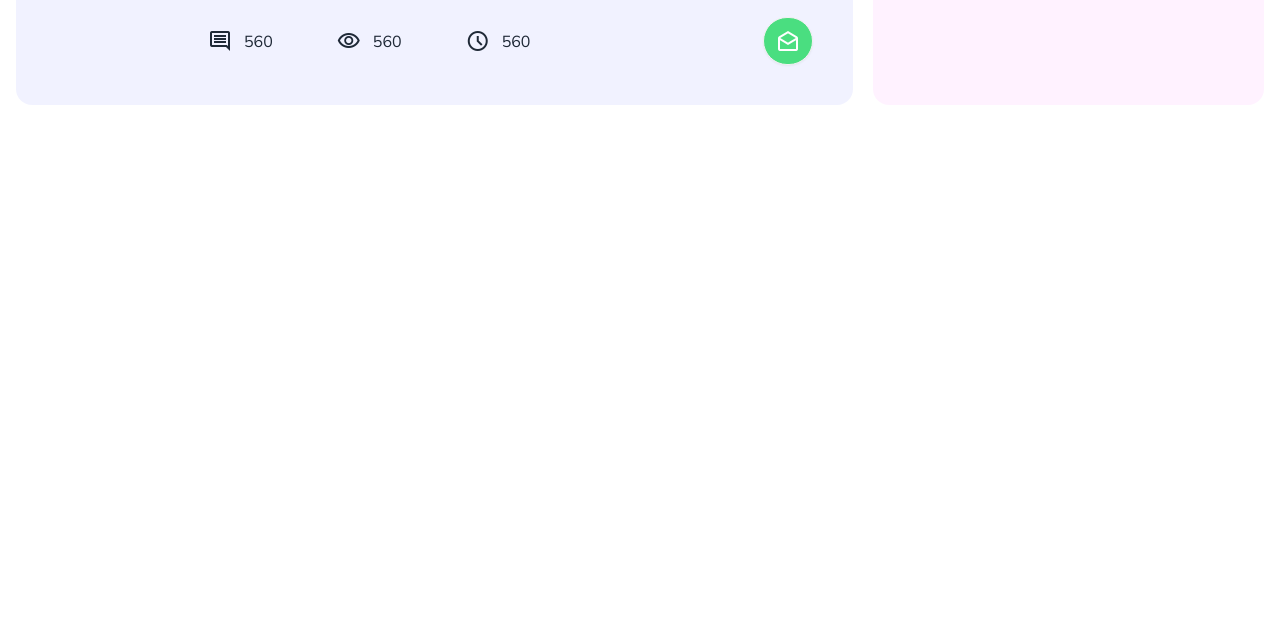
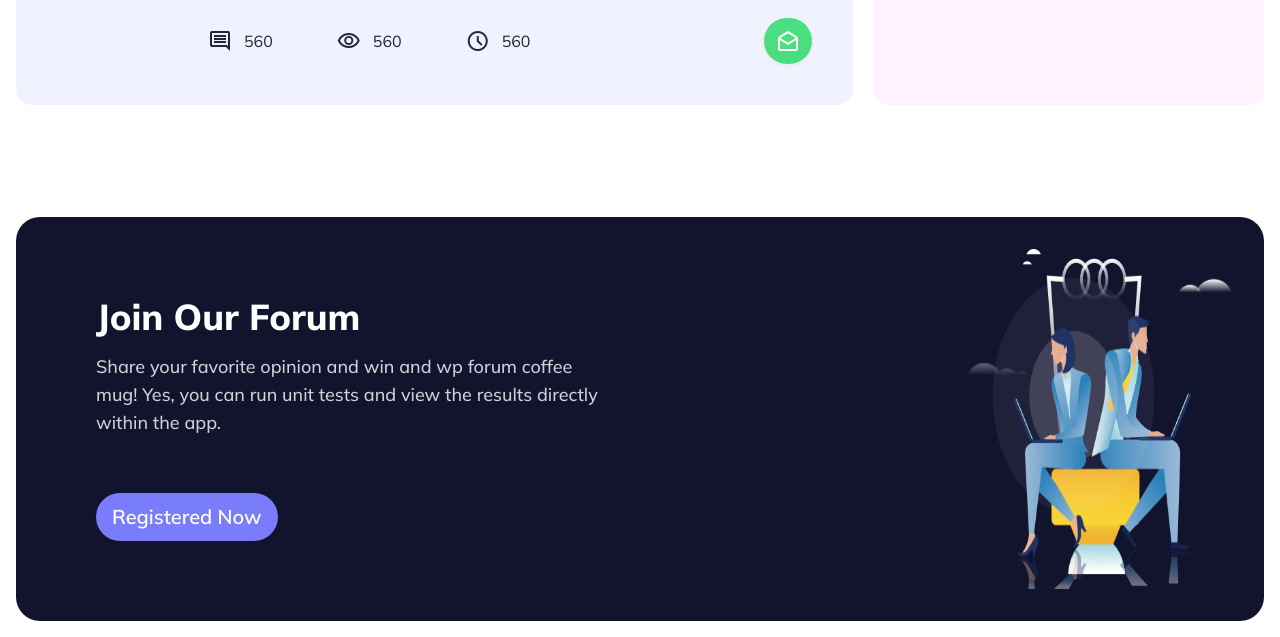
Before and after one commit to sojibislam9878/ReTro_Forum_a6, a plain HTML site: page index.html in a window 1280 px wide. Shown: the part 1197-1834 px from the top of the page. Before the commit the page ends 1318 px from the top, so only its background shows below. Drawn offline with nearby package versions, Linux system fonts and the light colour scheme.

Commit message:
join our forum section completed

```diff
--- a/index.html
+++ b/index.html
@@ -159,7 +159,21 @@
                         </div>
                     </div>
                 </div>
-
+            </div>
+        </section>
+        <!-- join forum section -->
+        <section id="join" class="container mx-auto p-4 mt-20">
+            <div class="bg-[#12132D] text-white flex rounded-3xl">
+                <div class="md:p-20 p-4 text-center md:text-left">
+                    <h1 class="text-4xl font-extrabold">Join Our Forum</h1>
+                    <p class="text-lg font-medium opacity-80 lg:w-2/3 mt-4">
+                        Share your favorite opinion and win and wp forum coffee mug! Yes, you can run unit tests and view the results directly within the app.
+                    </p>
+                    <button class="btn text-white bg-[#797DFC] border-0 rounded-full text-xl md:mt-14 mt-3">Registered Now</button>
+                </div>
+                <div class="p-8 hidden md:flex">
+                   <img class="object-center h-full w-full" src="assets/images/joinforum.png" alt="">
+                </div>
             </div>
         </section>
     </main>
```
